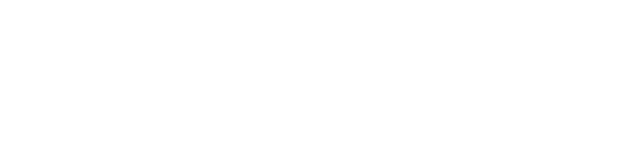
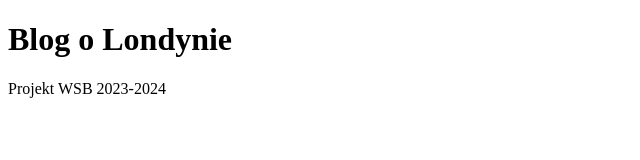
Before and after one commit to Majrannka/wsb_sem3, a plain HTML site: page index.html in a window 1280 px wide. Shown: the whole page, without its empty margins (0-640 px from the left). Drawn offline with Linux system fonts and the light colour scheme.

Commit message:
Dodaj przedział na stronie

```diff
--- a/index.html
+++ b/index.html
@@ -7,5 +7,12 @@
 </head>
 <body>
 
+    <header>
+        <h1>Blog o Londynie</h1>
+    </header>
+    <main></main>
+    <footer>
+        <p>Projekt WSB 2023-2024</p>
+    </footer>
 </body>
 </html>
```
